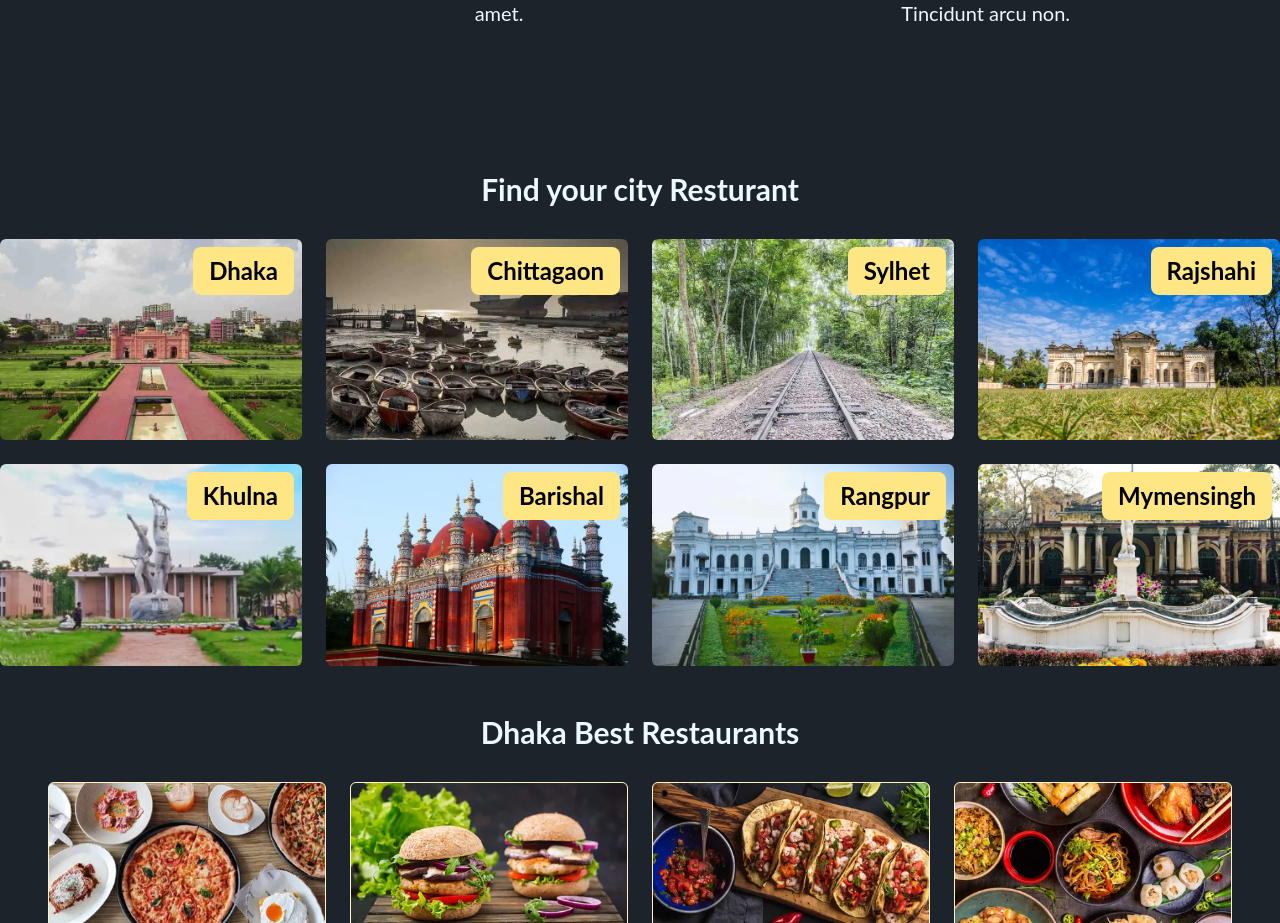
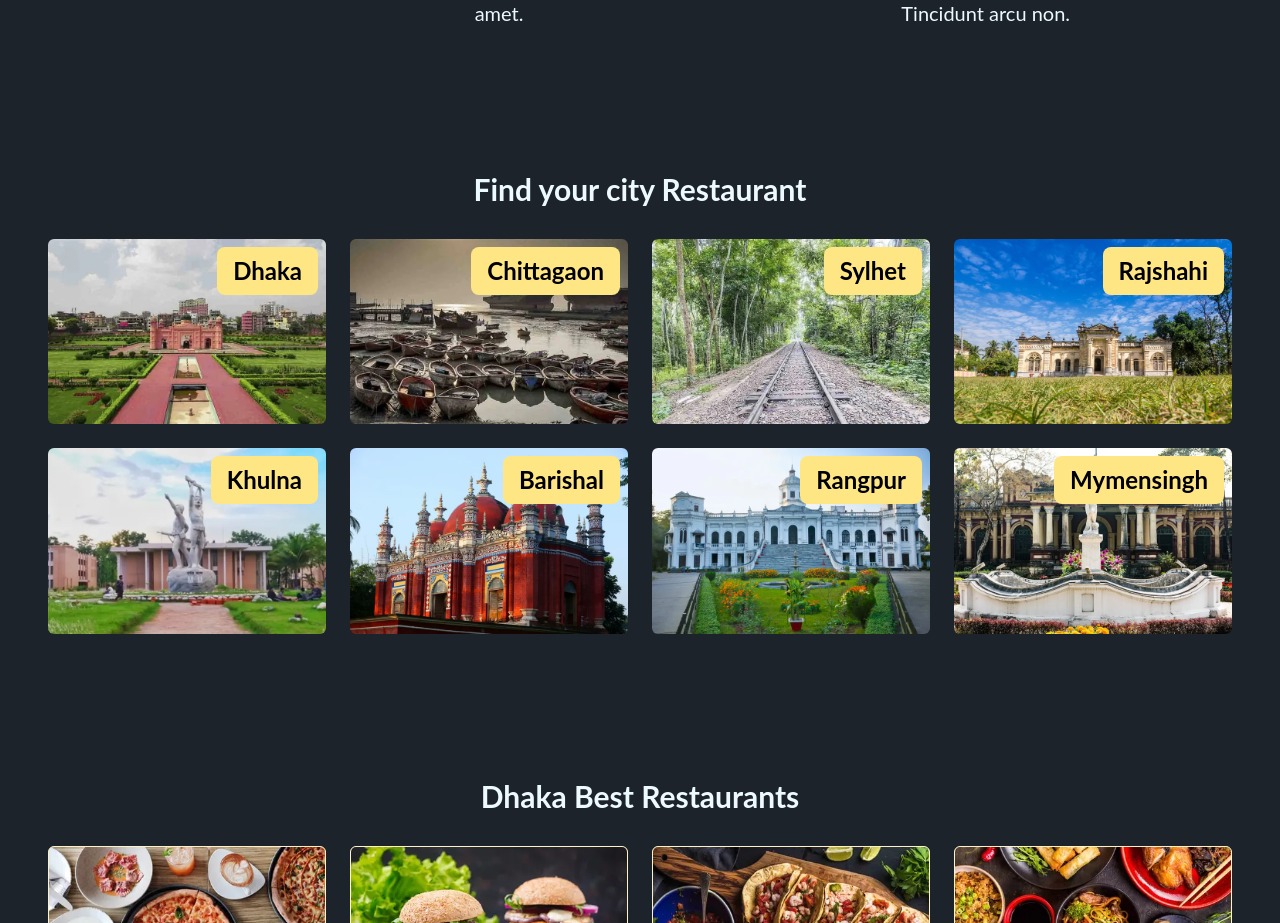
Before and after one commit to pxgacademy/Food-Swift-Quantum-Devs, a React (Vite) app: page / in a window 1280 px wide. Shown: the part 1160-2083 px from the top of the page. Built offline with nearby package versions, Linux system fonts and the light colour scheme; no server answers.

Commit message:
Updated City section, and Food Details section

```diff
--- a/src/pages/main-layout-pages/home/FoodDetails/FoodDetails.jsx
+++ b/src/pages/main-layout-pages/home/FoodDetails/FoodDetails.jsx
@@ -1,5 +1,6 @@
 import { useState } from "react";
 import SectionContainer from "../../../../components/containers/SectionContainer";
+import PageContainer from "../../../../components/containers/PageContainer";
 
 const FoodDetails = () => {
   const [quantity, setQuantity] = useState(1);
@@ -11,7 +12,8 @@ const FoodDetails = () => {
     setQuantity(quantity + 1);
   };
   return (
-    <SectionContainer margin="my-10" >
+    <PageContainer>
+      <SectionContainer margin="my-10">
         <div className="grid md:grid-cols-3 gap-5 text-black dark:text-white mb-10">
           {/* immag and description section */}
           <div className="md:col-span-2">
@@ -85,16 +87,17 @@ const FoodDetails = () => {
             </fieldset>
 
             <p className="text-sm text-gray-700 dark:text-white">
-          Rennie White, an advertising manager in Dhaka City, leaves for work 10
-          minutes later these days because she no longer has to wait in line for
-          coffee at a Dunkin' Donuts outlet. Instead, she preorders coffee by
-          sending a text message from her cellphone on the way to work. "I can
-          get off the train and get the coffee and not break my flow," Ms. White
-          says Similique sunt in culpa qui officia deserunt mollitia animi, id
-          est laborum et dolorum fuga. uni harum quidem sed rerum facilis est et
-          expedita distinctio. Nam libero tempore, cum soluta nobis est eligendi
-          optio cumque nihilares impedit quo repellendus eligendi optio cumque
-          nihilare impedit quo minus id quod maxime.
+              Rennie White, an advertising manager in Dhaka City, leaves for
+              work 10 minutes later these days because she no longer has to wait
+              in line for coffee at a Dunkin' Donuts outlet. Instead, she
+              preorders coffee by sending a text message from her cellphone on
+              the way to work. "I can get off the train and get the coffee and
+              not break my flow," Ms. White says Similique sunt in culpa qui
+              officia deserunt mollitia animi, id est laborum et dolorum fuga.
+              uni harum quidem sed rerum facilis est et expedita distinctio. Nam
+              libero tempore, cum soluta nobis est eligendi optio cumque
+              nihilares impedit quo repellendus eligendi optio cumque nihilare
+              impedit quo minus id quod maxime.
             </p>
             {/* Order Now btn */}
             <div className="mt-5 md:mt-8">
@@ -104,7 +107,6 @@ const FoodDetails = () => {
             </div>
           </div>
 
-
           {/* Order and Price section */}
           <div className="md:col-span-1 bg-gradient-to-r from-red-500 via-green-950 to-cyan-600 p-[1px]">
             <div className="h-full w-full bg-white dark:bg-black relative">
@@ -113,7 +115,9 @@ const FoodDetails = () => {
               <div className="px-3 mt-7">
                 <h3 className="font-bold flex items-center justify-between text-gray-600 dark:text-white">
                   <span> 1. Chicken Tandoori</span>
-              <span className="text-lg text-black dark:text-white">$99.00</span>
+                  <span className="text-lg text-black dark:text-white">
+                    $99.00
+                  </span>
                 </h3>
                 {/* drink and butters */}
                 <div className="flex justify-between space-y-2 mt-2">
@@ -196,6 +200,7 @@ const FoodDetails = () => {
           </div>
         </div>
       </SectionContainer>
+    </PageContainer>
   );
 };
 
--- a/src/pages/main-layout-pages/home/city/City.jsx
+++ b/src/pages/main-layout-pages/home/city/City.jsx
@@ -1,68 +1,87 @@
-import cityOne from '../../../../assets/city/dhaka.webp'
-import cityTwo from '../../../../assets/city/chittagong.webp'
-import cityThree from '../../../../assets/city/sylhet.webp'
-import cityFour from '../../../../assets/city/rajshahi.webp'
-import cityFive from '../../../../assets/city/khulna.webp'
-import citySix from '../../../../assets/city/Barisal.webp'
-import citySeven from '../../../../assets/city/rangpur.webp'
-import cityEight from '../../../../assets/city/mymensingh.webp'
+import cityOne from "../../../../assets/city/dhaka.webp";
+import cityTwo from "../../../../assets/city/chittagong.webp";
+import cityThree from "../../../../assets/city/sylhet.webp";
+import cityFour from "../../../../assets/city/rajshahi.webp";
+import cityFive from "../../../../assets/city/khulna.webp";
+import citySix from "../../../../assets/city/Barisal.webp";
+import citySeven from "../../../../assets/city/rangpur.webp";
+import cityEight from "../../../../assets/city/mymensingh.webp";
+import SectionContainer from "../../../../components/containers/SectionContainer";
+import SectionTitle from "../../../../components/containers/SectionTitle";
 
 const City = () => {
   return (
-        <div className='lg:py-12 py-6'>
-                    <h2 className="lg:text-3xl text-2xl font-bold text-center pb-8">Find your city Resturant</h2>
-                    <div className='grid lg:grid-cols-4 md:grid-cols-2 gird-cols-1 gap-6'>
+    <SectionContainer>
+      <div className="lg:py-12 py-6">
+        <SectionTitle>Find your city Restaurant</SectionTitle>
+        <div className="grid lg:grid-cols-4 md:grid-cols-2 gird-cols-1 gap-6">
           <div className="rounded-md overflow-hidden">
             <div className="restaurantImg relative">
               <img src={cityOne} alt="" />
-                                <h3 className='absolute top-2 right-2 text-black bg-amber-200 px-4 py-2 rounded-lg font-bold text-lg lg:text-2xl'>Dhaka</h3>
+              <h3 className="absolute top-2 right-2 text-black bg-amber-200 px-4 py-2 rounded-lg font-bold text-lg lg:text-2xl">
+                Dhaka
+              </h3>
             </div>
           </div>
           <div className="rounded-md overflow-hidden">
             <div className="restaurantImg relative">
               <img src={cityTwo} alt="" />
-                                <h3 className='absolute top-2 right-2 text-black bg-amber-200 px-4 py-2 rounded-lg font-bold text-lg lg:text-2xl'>Chittagaon</h3>
+              <h3 className="absolute top-2 right-2 text-black bg-amber-200 px-4 py-2 rounded-lg font-bold text-lg lg:text-2xl">
+                Chittagaon
+              </h3>
             </div>
           </div>
           <div className="rounded-md overflow-hidden">
             <div className="restaurantImg relative">
               <img src={cityThree} alt="" />
-                                <h3 className='absolute top-2 right-2 text-black bg-amber-200 px-4 py-2 rounded-lg font-bold text-lg lg:text-2xl'>Sylhet</h3>
+              <h3 className="absolute top-2 right-2 text-black bg-amber-200 px-4 py-2 rounded-lg font-bold text-lg lg:text-2xl">
+                Sylhet
+              </h3>
             </div>
           </div>
           <div className="rounded-md overflow-hidden">
             <div className="restaurantImg relative">
               <img src={cityFour} alt="" />
-                                <h3 className='absolute top-2 right-2 text-black bg-amber-200 px-4 py-2 rounded-lg font-bold text-lg lg:text-2xl'>Rajshahi</h3>
+              <h3 className="absolute top-2 right-2 text-black bg-amber-200 px-4 py-2 rounded-lg font-bold text-lg lg:text-2xl">
+                Rajshahi
+              </h3>
             </div>
           </div>
           <div className="rounded-md overflow-hidden">
             <div className="restaurantImg relative">
               <img src={cityFive} alt="" />
-                                <h3 className='absolute top-2 right-2 text-black bg-amber-200 px-4 py-2 rounded-lg font-bold text-lg lg:text-2xl'>Khulna</h3>
+              <h3 className="absolute top-2 right-2 text-black bg-amber-200 px-4 py-2 rounded-lg font-bold text-lg lg:text-2xl">
+                Khulna
+              </h3>
             </div>
           </div>
           <div className="rounded-md overflow-hidden">
             <div className="restaurantImg relative">
               <img src={citySix} alt="" />
-                                <h3 className='absolute top-2 right-2 text-black bg-amber-200 px-4 py-2 rounded-lg font-bold text-lg lg:text-2xl'>Barishal</h3>
+              <h3 className="absolute top-2 right-2 text-black bg-amber-200 px-4 py-2 rounded-lg font-bold text-lg lg:text-2xl">
+                Barishal
+              </h3>
             </div>
           </div>
           <div className="rounded-md overflow-hidden">
             <div className="restaurantImg relative">
               <img src={citySeven} alt="" />
-                                <h3 className='absolute top-2 right-2 text-black bg-amber-200 px-4 py-2 rounded-lg font-bold text-lg lg:text-2xl'>Rangpur</h3>
+              <h3 className="absolute top-2 right-2 text-black bg-amber-200 px-4 py-2 rounded-lg font-bold text-lg lg:text-2xl">
+                Rangpur
+              </h3>
             </div>
           </div>
           <div className="rounded-md overflow-hidden">
             <div className="restaurantImg relative">
               <img src={cityEight} alt="" />
-                                <h3 className='absolute top-2 right-2 text-black bg-amber-200 px-4 py-2 rounded-lg font-bold text-lg lg:text-2xl'>Mymensingh</h3>
+              <h3 className="absolute top-2 right-2 text-black bg-amber-200 px-4 py-2 rounded-lg font-bold text-lg lg:text-2xl">
+                Mymensingh
+              </h3>
             </div>
           </div>
-
         </div>
       </div>
+    </SectionContainer>
   );
 };
 
```
Lines whose indentation alone changed are shown as unchanged.
